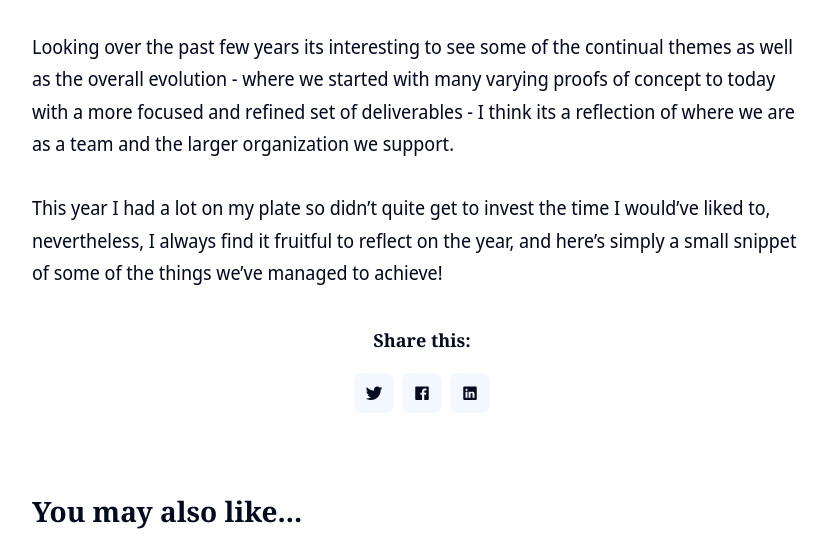
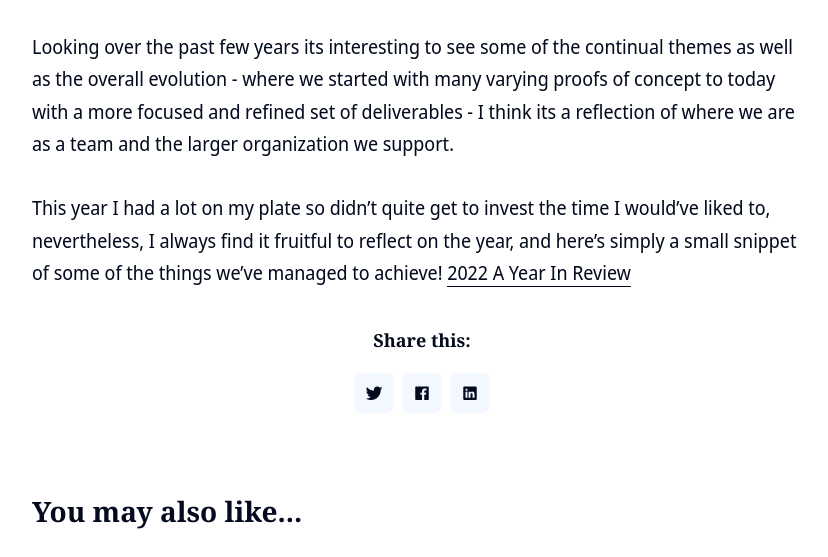
Before and after one commit to clintjb/clintjb.github.io, a Jekyll site: the page built from _posts/2023/2023-01-14-2022-review-post.md, in a window 1280 px wide and 900 px high, scrolled down 1231 px, cut to the strip 0-557 px from the top of the window. Shown: the whole strip, without its empty margins (218-1046 px from the left). Built offline with Jekyll 4.4.1, drawn with Linux system fonts in a browser that asks for light colours; nearby versions of some CDN libraries.

Commit message:
Hyperlink Fix

```diff
--- a/_posts/2023/2023-01-14-2022-review-post.md
+++ b/_posts/2023/2023-01-14-2022-review-post.md
@@ -18,3 +18,4 @@ Same as last year, it was thrown together while watching football & Stranger Thi
 Looking over the past few years its interesting to see some of the continual themes as well as the overall evolution - where we started with many varying proofs of concept to today with a more focused and refined set of deliverables - I think its a reflection of where we are as a team and the larger organization we support.
 
 This year I had a lot on my plate so didn't quite get to invest the time I would've liked to, nevertheless, I always find it fruitful to reflect on the year, and here's simply a small snippet of some of the things we've managed to achieve!
+[2022 A Year In Review](https://clintbird.com/year/2022/)
```
